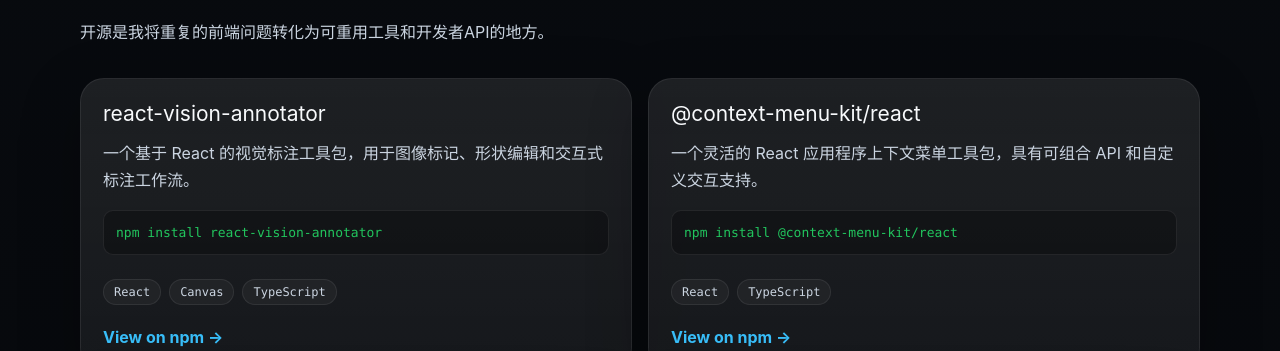
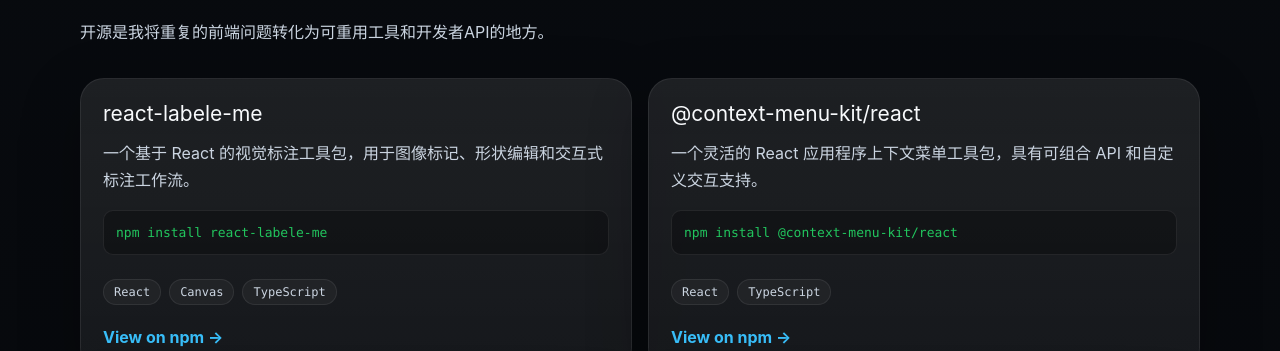
Before and after one commit to DingYiWeiJE/DingYiWeiJE.github.io, a React (Vite) app: page / in a window 1280 px wide. Shown: the part 2861-3212 px from the top of the page. Built offline with nearby package versions, Linux system fonts and the light colour scheme; no server answers.

Commit message:
更换依赖库

```diff
--- a/package.json
+++ b/package.json
@@ -21,8 +21,8 @@
     "pnpm": "^11.10.0",
     "react": "^19.2.7",
     "react-dom": "^19.2.7",
+    "react-labele-me": "^1.0.0",
     "react-router": "^8.1.0",
-    "react-vision-annotator": "^0.2.2",
     "three": "^0.185.1"
   },
   "devDependencies": {
--- a/src/features/open-source/data/packages.ts
+++ b/src/features/open-source/data/packages.ts
@@ -8,12 +8,12 @@
 
 export const openSourcePackages: OpenSourcePackage[] = [
   {
-    name: 'react-vision-annotator',
+    name: 'react-labele-me',
     description:
       '一个基于 React 的视觉标注工具包，用于图像标记、形状编辑和交互式标注工作流。',
-    installCommand: 'npm install react-vision-annotator',
+    installCommand: 'npm install react-labele-me',
     techStack: ['React', 'Canvas', 'TypeScript'],
-    npmUrl: 'https://www.npmjs.com/package/react-vision-annotator',
+    npmUrl: 'https://www.npmjs.com/package/react-labele-me',
   },
   {
     name: '@context-menu-kit/react',
--- a/src/pages/experience/annotator/AnnotatorPage.tsx
+++ b/src/pages/experience/annotator/AnnotatorPage.tsx
@@ -1,5 +1,5 @@
 import { useCallback, useRef, useState } from "react";
-import { AnnotationCanvas, ToolMode, type AnnotationCanvasRef, type AnnotationData } from "react-vision-annotator";
+import { AnnotationCanvas, ToolMode, type AnnotationCanvasRef, type AnnotationData } from "react-labele-me";
 import { ToolButtons } from "./components/ToolButtons";
 import { AnnotationPanel } from "./components/AnnotationPanel";
 import exampleImage from "./components/assets/example.jpg";
--- a/src/pages/experience/annotator/components/AnnotationPanel.tsx
+++ b/src/pages/experience/annotator/components/AnnotationPanel.tsx
@@ -1,5 +1,5 @@
 import { useState } from 'react';
-import type { AnnotationData } from 'react-vision-annotator';
+import type { AnnotationData } from 'react-labele-me';
 
 // 自定义图标组件
 const EyeIcon = ({ className }: { className?: string }) => (
--- a/src/pages/experience/annotator/components/ToolButtons.tsx
+++ b/src/pages/experience/annotator/components/ToolButtons.tsx
@@ -1,4 +1,4 @@
-import { ToolMode } from "react-vision-annotator";
+import { ToolMode } from "react-labele-me";
 import type { ReactElement } from "react";
 
 interface ToolButtonsProps {
--- a/vite.config.ts
+++ b/vite.config.ts
@@ -8,7 +8,7 @@
   //     '@': path.resolve(__dirname, './src'),
   //     react: path.resolve('./node_modules/react'),
   //     'react-dom': path.resolve('./node_modules/react-dom'),
-  //     'react-vision-annotator': path.resolve(__dirname, '../react-vision-annotator/src'),
+  //     'react-labele-me': path.resolve(__dirname, '../react-labele-me/src'),
   //     konva: path.resolve('./node_modules/konva'),
   //     'react-konva': path.resolve('./node_modules/react-konva'),
   //   },
```
Also changed, not shown: 1 other file (tests, documents, lock files or other folders).
